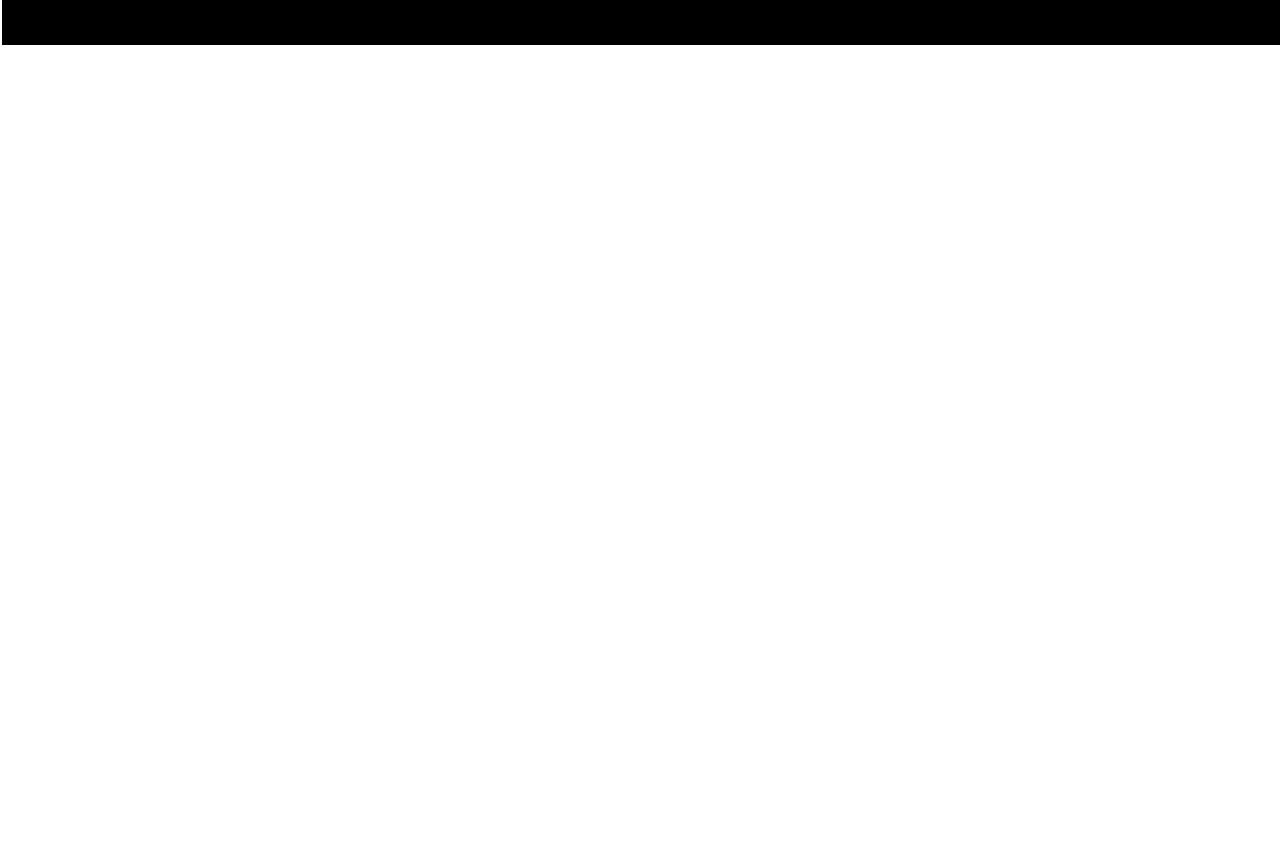
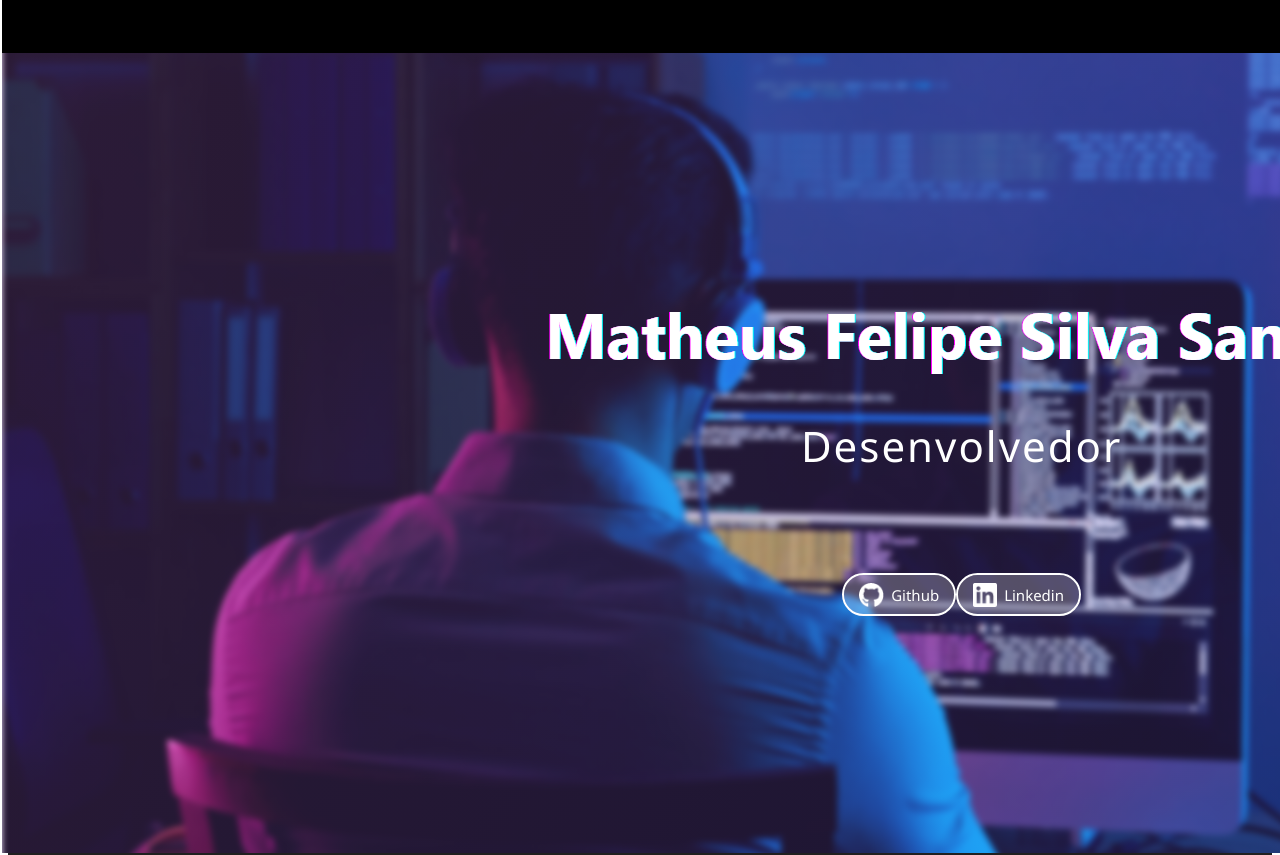
Before and after one commit to matheusfelipe1/portfolio, an Angular app: page / in a window 1280 px wide. Shown: the top 855 px of the page. Before the commit the page ends 800 px from the top, so only its background shows below. Built offline with nearby package versions, Linux system fonts and the light colour scheme.

Commit message:
inicio page

```diff
--- /dev/null
+++ b/src/app/models/nav.models.ts
@@ -0,0 +1,4 @@
+export interface NavModel {
+    label?: string;
+    value?: boolean;
+}
--- a/src/app/views/initialpage/initialpage.component.css
+++ b/src/app/views/initialpage/initialpage.component.css
@@ -3,6 +3,106 @@
     width: 120rem;
     margin-top: -0.5rem;
     margin-left: -0.4rem;
-    height: 2.8rem;
+    height: 3.3rem;
     background-color: #000000;
 }
+.nav {
+    display: flex;
+    flex-direction: row;
+    justify-content: end;
+    align-items: center;
+    margin-right: 5rem;
+}
+.nav .title {
+    margin-left: 1rem;
+    color: white;
+    margin-top: 0.6rem;
+
+    font-family: 'Segoe UI', Tahoma, Geneva, Verdana, sans-serif;
+}
+.nav .title2 {
+    margin-left: 1rem;
+    color: rgb(153, 151, 151);
+    margin-top: 0.9rem;
+    font-family: 'Segoe UI', Tahoma, Geneva, Verdana, sans-serif;
+}
+.imagem {
+    background-image: url("../../../assets/images/imagem.png");
+    background-color: #cccccc;
+    height: 50rem;
+    width: 120rem;
+    margin-left: -0.4rem;
+    background-position: center;
+    background-repeat: no-repeat;
+    background-size: cover;
+    display: flex;
+    flex-direction: column;
+    justify-content: center;
+    align-items: center;
+    align-content: center;
+}
+.selectNav {
+    margin-left: 1rem;
+    height: 4px;
+    /* margin-top: 1.5rem; */
+    background: var(--unnamed-color-f25790) 0% 0% no-repeat padding-box;
+    background: #F25790 0% 0% no-repeat padding-box;
+    opacity: 1;
+}
+.NoSelectNav {
+    margin-left: 1rem;
+    height: 4px;
+    /* margin-top: 1.5rem; */
+    background: var(--unnamed-color-f25790) 0% 0% no-repeat padding-box;
+    /* background: #F25790 0% 0% no-repeat padding-box; */
+    opacity: 1;
+}
+.profission {
+    font: var(--unnamed-font-style-normal) normal normal 42px/56px var(--unnamed-font-family-segoe-ui);
+    letter-spacing: var(--unnamed-character-spacing-0);
+    color: var(--unnamed-color-ffffff);
+    text-align: center;
+    font-family: 'Segoe UI', Tahoma, Geneva, Verdana, sans-serif;
+    font-size: 42px;
+    letter-spacing: 2px;
+    color: #FFFFFF;
+    opacity: 1;
+}
+.buttonMidias {
+    border: 2px solid var(--unnamed-color-ffffff);
+    background: #FFFFFF3D 0% 0% no-repeat padding-box;
+    border: 2px solid #FFFFFF;
+    border-radius: 40px;
+    height: 2.4rem;
+    opacity: 1;
+    display: flex;
+    flex-direction: row;
+    justify-content: space-between;
+    align-items: center;
+}
+.textMidias {
+    text-align: left;
+    font-size: 15px;
+    font-family: 'Segoe UI', Tahoma, Geneva, Verdana, sans-serif;
+    letter-spacing: 0px;
+    color: #FFFFFF;
+    opacity: 1;
+    padding-left: 7px;
+    padding-right: 15px;
+}
+.ic_midias {
+    padding-left: 15px;
+    height: 1.5rem;
+}
+.buttonMidias:hover {
+    background: #cac9c989 0% 0% no-repeat padding-box;
+}
+.onNavHover:hover {
+    background: #81818120 0% 0% no-repeat padding-box;
+}
+.aboutme {
+    height: 50rem;
+    background: var(--unnamed-color-202020) 0% 0% no-repeat padding-box;
+    background: #202020 0% 0% no-repeat padding-box;
+    opacity: 1;
+}
--- a/src/app/views/initialpage/initialpage.component.html
+++ b/src/app/views/initialpage/initialpage.component.html
@@ -1,5 +1,33 @@
 <section>
-    <header>
-        <div class="header"></div>
-    </header>
+    <div class="header">
+        <div class="nav">
+            <div *ngFor="let title of nav">
+                <div class="onNavHover" (click)="onChangeNav(title)">
+                    <div *ngIf="title.value" class="title">{{title.label}}</div>
+                    <div *ngIf="!title.value" class="title2">{{title.label}}</div>
+                    <div style="height: 1.1rem;"></div>
+                    <div *ngIf="title.value" class="selectNav"></div>
+                    <div *ngIf="!title.value" class="NoSelectNav"></div>
+                </div>
+            </div>
+        </div>
+
+    </div>
+    <div class="imagem">
+        <img src="../../../assets/images/im_nome.png" />
+        <p class="profission">Desenvolvedor</p>
+        <div style="display: flex; flex-direction: row; justify-content: space-between; width: '14.3%'; margin-top: 3.6rem;">
+            <div class="buttonMidias">
+                <img class="ic_midias" src="../../../assets/images/ic_github.png" />
+                <p class="textMidias">Github</p>
+            </div>
+            <div class="buttonMidias">
+                <img class="ic_midias" src="../../../assets/images/ic_linkedin.png" />
+                <p class="textMidias">Linkedin</p>
+            </div>
+        </div>
+    </div>
+    <div class="aboutme">
+
+    </div>
 </section>
--- a/src/app/views/initialpage/initialpage.component.ts
+++ b/src/app/views/initialpage/initialpage.component.ts
@@ -1,4 +1,5 @@
 import { Component } from '@angular/core';
+import { NavModel } from 'src/app/models/nav.models';
 
 @Component({
   selector: 'app-initialpage',
@@ -7,9 +8,29 @@ import { Component } from '@angular/core';
 })
 export class InitialpageComponent {
 
-
-
+  nav: NavModel[] = [];
+  navSelected: NavModel = {};
 
   constructor() {}
 
+  ngOnInit() {
+    this.nav = [
+      {label: 'Início', value: true},
+      {label: 'Sobre', value: false},
+      {label: 'Habilidades', value: false},
+      {label: 'Projetos', value: false},
+      {label: 'Contato', value: false},
+    ]
+  }
+
+  onChangeNav(select: NavModel) {
+    this.nav.map((e) => e.value = false);
+    select.value = true;
+    this.nav.map((e) => {
+      if (e.label === select.label) {
+        e = select
+      }
+    })
+  }
+
 }
```
Also changed, not shown: src/assets/images/im_nome.png, src/assets/images/im_nome.svg.
